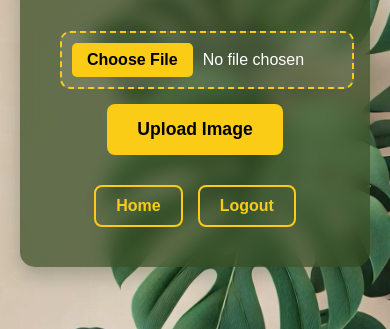
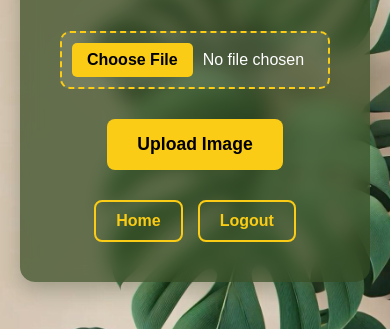
Before and after one commit to AlysiaMutyaba/Class-Project, a Python web app: template templates/upload.html in a window 390 px wide. Shown: the part 266-595 px from the top of the page. Run offline with Jinja, Linux system fonts and the light colour scheme; the template is opened without the code that fills it, so the values that code supplies are empty.

Commit message:
Fixed the dashed box

```diff
--- a/static/CSS/auth.css
+++ b/static/CSS/auth.css
@@ -79,7 +79,7 @@ form {
 
 .flash-success{
   background: rgba(76, 175, 80,0.2);
-  color: #318b34;
+  color: #13ec1a;
   padding: 10px;
   border-radius: 5px;
   border-left: 4px solid #4CAF50;
--- a/static/CSS/home.css
+++ b/static/CSS/home.css
@@ -163,7 +163,7 @@ html, body {
   }
 
   .card {
-    padding: 20px 15px;
+    padding: 30px 15px;
     max-width: 100%;
     min-width: 100%;
   }
--- a/static/CSS/upload.css
+++ b/static/CSS/upload.css
@@ -33,13 +33,15 @@ h1{
 .file-input{
   width: 100%;
   padding: 10px;
-  margin: 15px 4;
+  margin: 15px auto;
   border: 2px dashed #facc15;
   border-radius: 10px;
   background: rgba(255,255,255,0.1);
   color: white;
   font-size: 1rem;
   cursor: pointer;
+  display: block;
+  box-sizing: border-box;
 }
 .file-input::file-selector-button {
     background: #facc15;
```
Also changed, not shown: static/images/bk_2.jpg (deleted), static/images/new_bk.jpg (deleted).
